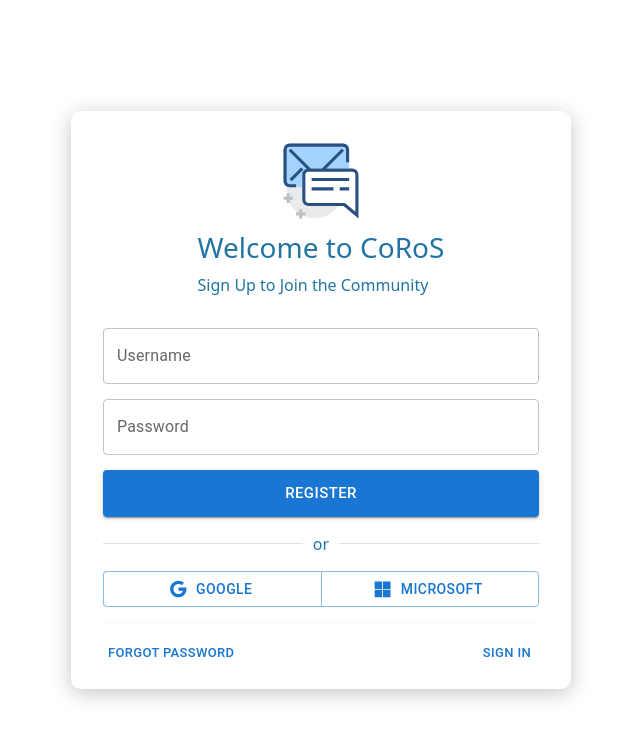
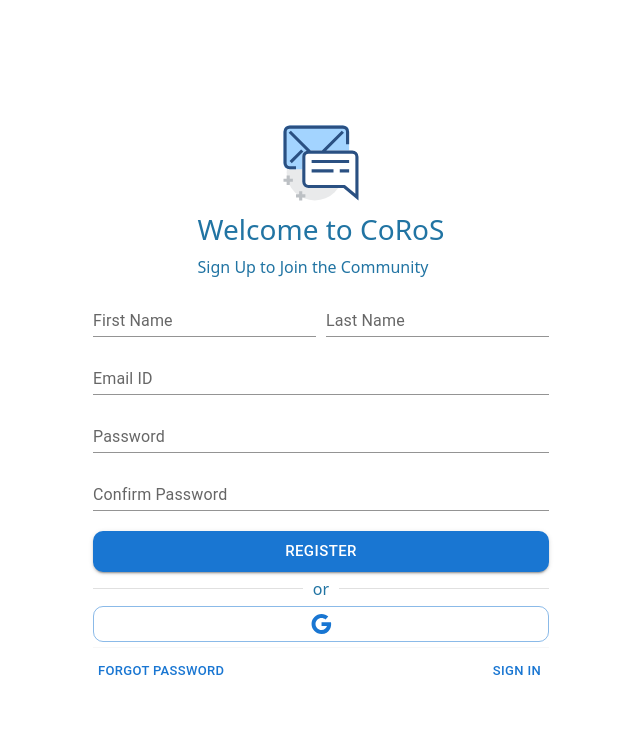
Before and after one commit to muthuabi/coros-vite, a React (Vite) app in the folder room-client/: page /login in a window 1280 px wide. Both pictures are taken after a click on the button "SIGN UP". Shown: the top 740 px of the page, without its empty margins (319-959 px from the left). Built offline with nearby package versions, Linux system fonts and the light colour scheme.

Commit message:
changed the login form and added registration validation with yup

```diff
--- a/room-client/package.json
+++ b/room-client/package.json
@@ -17,11 +17,13 @@
     "@mui/material": "^6.4.7",
     "@mui/styled-engine-sc": "^6.4.6",
     "bootstrap": "^5.3.3",
+    "formik": "^2.4.6",
     "react": "^19.0.0",
     "react-dom": "^19.0.0",
     "react-icons": "^5.5.0",
     "react-router-dom": "^7.3.0",
-    "react-toastify": "^11.0.5"
+    "react-toastify": "^11.0.5",
+    "yup": "^1.6.1"
   },
   "devDependencies": {
     "@eslint/js": "^9.21.0",
--- a/room-client/src/components/Login.jsx
+++ b/room-client/src/components/Login.jsx
@@ -1,59 +1,63 @@
 import React, { useState } from "react";
+import { useFormik } from "formik";
+import * as Yup from "yup";
 import Button from "@mui/material/Button";
 import ButtonGroup from "@mui/material/ButtonGroup";
 import TextField from "@mui/material/TextField";
 import Divider from "@mui/material/Divider";
-import GoogleIcon  from "@mui/icons-material/Google";
+import GoogleIcon from "@mui/icons-material/Google";
 import Box from "@mui/material/Box";
 import MicrosoftIcon from "@mui/icons-material/Microsoft";
 import { toast } from "react-toastify";
 import "react-toastify/dist/ReactToastify.css";
-import "../styles/login.css";
-import logo_svg from '../assets/svg/chat-class.svg';
-import {useNavigate} from 'react-router-dom';
+import logo_svg from "../assets/svg/chat-class.svg";
+import { useNavigate } from "react-router-dom";
 import { useTogglePage } from "../pages/LoginRegister";
+import { Fade, Typography } from "@mui/material";
 
 const dummyUsers = [
   { username: "admin", password: "admin123" },
   { username: "username", password: "password" },
 ];
+
+const validationSchema = Yup.object({
+  username: Yup.string().required("Username is required").email("Email should contain @ and the domain name."),
+  password: Yup.string().required("Password is required"),
+});
+
 const Login = () => {
-  const navigate=useNavigate();
-  const [form, setForm] = useState({ username: "", password: "" });
-  const handleChange = (e) => {
-    setForm({ ...form, [e.target.name]: e.target.value });
-  };
-  const {setIsLoginPage}=useTogglePage();
-  const [loadStatus,setLoadStatus]=useState(false);
-  const validateUser=(username,password)=>{
-    return new Promise((resolve,reject)=>{
-      setTimeout(()=>{
+  const navigate = useNavigate();
+  const { setIsLoginPage } = useTogglePage();
+  const [loadStatus, setLoadStatus] = useState(false);
+
+  const validateUser = (username, password) => {
+    return new Promise((resolve, reject) => {
+      setTimeout(() => {
         const user = dummyUsers.find(
           (u) => u.username === username && u.password === password
         );
-        if (user) {
-          resolve(user);
-        } else {
-          reject("Invalid username or password!");
-        }
-      },2000);
-  });
-  }
-  const handleLogin = () => {
-    setLoadStatus(true);
-    const validateUserPromise=validateUser(form.username,form.password);
-    toast.promise(validateUserPromise,{pending:"Logging in...",success:"Login Successful!",error:"Invalid username or password!"});
-    validateUserPromise
-    .then((user)=>{
-      navigate('/');
-    })
-    .catch((err)=>{
-      console.log(err);
-    })
-    .finally(()=>{
-      setLoadStatus(false);
+        user ? resolve(user) : reject("Invalid username or password!");
+      }, 2000);
     });
   };
+
+  const formik = useFormik({
+    initialValues: { username: "", password: "" },
+    validationSchema,
+    onSubmit: (values) => {
+      setLoadStatus(true);
+      const validateUserPromise = validateUser(values.username, values.password);
+      toast.promise(validateUserPromise, {
+        pending: "Logging in...",
+        success: "Login Successful!",
+        error: "Invalid username or password!",
+      });
+      validateUserPromise
+        .then(() => navigate("/"))
+        .catch((err) => console.log(err))
+        .finally(() => setLoadStatus(false));
+    },
+  });
 
   return (
 
@@ -63,17 +67,21 @@
             <img src={logo_svg} alt="logo-svg" className="login-logo-svg" />
             <div>
               <h3>Welcome to CoRoS</h3>
-                  <p>Sign in to Join the Community</p>
+              <p style={{marginBottom:"0.3em"}}>Sign in to Join the Community</p>
             </div>
           </div>
+          <form onSubmit={formik.handleSubmit} style={{ display:"flex",flexDirection:"column",gap:"10px" }}>
             <div className="form-group">
               <TextField
-              label="Username"
+                label="Username (Email ID)"
                 name="username"
-              variant="outlined"
+                variant="standard"
                 fullWidth
-              value={form.username}
-              onChange={handleChange}
+                value={formik.values.username}
+                onChange={formik.handleChange}
+                onBlur={formik.handleBlur}
+                error={formik.touched.username && Boolean(formik.errors.username)}
+                helperText={formik.touched.username && formik.errors.username}
               />
             </div>
             <div className="form-group">
@@ -81,40 +89,44 @@
                 label="Password"
                 name="password"
                 type="password"
-              variant="outlined"
+                variant="standard"
                 fullWidth
-              value={form.password}
-              onChange={handleChange}
+                value={formik.values.password}
+                onChange={formik.handleChange}
+                onBlur={formik.handleBlur}
+                error={formik.touched.password && Boolean(formik.errors.password)}
+                helperText={formik.touched.password && formik.errors.password}
               />
             </div>
-
-          <Button variant="contained" loading={loadStatus} sx={{padding:"0.7em"}}  size="large" fullWidth onClick={handleLogin}>
-            Login
+            <Button
+              variant="contained"
+              type="submit"
+              sx={{ padding: "0.5em",mt:"10px",borderRadius:"10px" }}
+              size="large"
+              fullWidth
+              disabled={loadStatus}
+              // loading={loadStatus}
+            >
+              {loadStatus ? "Logging in..." : "Login"}
             </Button>
-            {/* <div className='or-box'>
-                <div className="or-word"><b>or</b></div>
-                <div className='hr'></div>
-            </div> */}
+          </form>
           <Divider>or</Divider>
-              <ButtonGroup className="" variant="outlined" sx={{borderRadius:"10px"}} aria-label="Other way of SignIn" fullWidth>
-                <Button  startIcon={<GoogleIcon/>}>Google</Button>
-                <Button  startIcon={<MicrosoftIcon/>}>Microsoft</Button>
-              </ButtonGroup>
-            <Divider/>
-            <div className='new-sign-in'>
-                <div>
+            <Button variant="outlined" sx={{borderRadius:"10px"}} fullWidth >
+            <GoogleIcon/>
+            {/* <Typography variant="button" color="initial">Google</Typography> */}
+            </Button>
+          <Divider />
+          <div className="new-sign-in">
             <Button variant="text" size="small">
               Forgot Password
             </Button>
-                </div>
-                <div>
-                    <Button variant="text" size="small" onClick={()=>setIsLoginPage((prev)=>!prev)} >
+            <Button variant="text" size="small" onClick={() => setIsLoginPage((prev) => !prev)}>
               Sign Up
             </Button>
           </div>
         </div>
-          </div>
       </Box>
+
   );
 };
 
--- a/room-client/src/components/Register.jsx
+++ b/room-client/src/components/Register.jsx
@@ -1,62 +1,58 @@
 import React, { useState } from "react";
+import { useFormik } from "formik";
+import * as Yup from "yup";
 import Button from "@mui/material/Button";
-import ButtonGroup from "@mui/material/ButtonGroup";
 import TextField from "@mui/material/TextField";
 import Divider from "@mui/material/Divider";
 import GoogleIcon from "@mui/icons-material/Google";
 import Box from "@mui/material/Box";
-import MicrosoftIcon from "@mui/icons-material/Microsoft";
 import { toast } from "react-toastify";
 import "react-toastify/dist/ReactToastify.css";
-import "../styles/login.css";
 import logo_svg from "../assets/svg/chat-class.svg";
 import { useNavigate } from "react-router-dom";
 import { useTogglePage } from "../pages/LoginRegister";
-const dummyUsers = [
-  { username: "admin", password: "admin123" },
-  { username: "username", password: "password" },
-];
+
+const validationSchema = Yup.object({
+  firstname: Yup.string().required("First Name is required"),
+  lastname: Yup.string().required("Last Name is required"),
+  email: Yup.string().email("Invalid email address").required("Email is required"),
+  password: Yup.string().required("Password is required").min(8, "Password must be at least 8 characters"),
+  confirmPassword: Yup.string()
+    .oneOf([Yup.ref('password'), null], 'Passwords must match')
+    .required("Confirm Password is required"),
+});
+
 const Register = () => {
   const navigate = useNavigate();
-  const [form, setForm] = useState({ username: "", password: "" });
   const { setIsLoginPage } = useTogglePage();
-  const handleChange = (e) => {
-    setForm({ ...form, [e.target.name]: e.target.value });
-  };
   const [loadStatus, setLoadStatus] = useState(false);
-  const validateUser = (username, password) => {
+
+  const registerUser = (userData) => {
     return new Promise((resolve, reject) => {
       setTimeout(() => {
-        const user = dummyUsers.find(
-          (u) => u.username === username && u.password === password
-        );
-        if (user) {
-          resolve(user);
-        } else {
-          reject("Invalid username or password!");
-        }
+        // Simulate a successful registration
+        resolve(userData);
       }, 2000);
     });
   };
-  const handleRegister = () => {
+
+  const formik = useFormik({
+    initialValues: { firstname: "", lastname: "", email: "", password: "", confirmPassword: "" },
+    validationSchema,
+    onSubmit: (values) => {
       setLoadStatus(true);
-    const validateUserPromise = validateUser(form.username, form.password);
-    toast.promise(validateUserPromise, {
-      pending: "Registering you in...",
-      success: "Register Successful!",
-      error: "Invalid username or password!",
+      const registerUserPromise = registerUser(values);
+      toast.promise(registerUserPromise, {
+        pending: "Registration in Progress...",
+        success: "Registration Successful!",
+        error: "Registration Failed",
       });
-    validateUserPromise
-      .then((user) => {
-        navigate("/");
-      })
-      .catch((err) => {
-        console.log(err);
-      })
-      .finally(() => {
-        setLoadStatus(false);
+      registerUserPromise
+        .then(() => setIsLoginPage(true))
+        .catch((err) => console.log(err))
+        .finally(() => setLoadStatus(false));
+    },
   });
-  };
 
   return (
     <Box className="login-inner-box">
@@ -65,17 +61,45 @@
           <img src={logo_svg} alt="logo-svg" className="login-logo-svg" />
           <div>
             <h3>Welcome to CoRoS</h3>
-            <p>Sign Up to Join the Community</p>
+            <p style={{ marginBottom: "0.3em" }}>Sign Up to Join the Community</p>
           </div>
+        </div>
+        <form onSubmit={formik.handleSubmit} style={{ display: "flex", flexDirection: "column", gap: "10px" }}>
+          <div className="form-group" style={{ display: "flex", gap: "10px" }}>
+            <TextField
+              label="First Name"
+              name="firstname"
+              variant="standard"
+              fullWidth
+              value={formik.values.firstname}
+              onChange={formik.handleChange}
+              onBlur={formik.handleBlur}
+              error={formik.touched.firstname && Boolean(formik.errors.firstname)}
+              helperText={formik.touched.firstname && formik.errors.firstname}
+            />
+            <TextField
+              label="Last Name"
+              name="lastname"
+              variant="standard"
+              fullWidth
+              value={formik.values.lastname}
+              onChange={formik.handleChange}
+              onBlur={formik.handleBlur}
+              error={formik.touched.lastname && Boolean(formik.errors.lastname)}
+              helperText={formik.touched.lastname && formik.errors.lastname}
+            />
           </div>
           <div className="form-group">
             <TextField
-            label="Username"
-            name="username"
-            variant="outlined"
+              label="Email ID"
+              name="email"
+              variant="standard"
               fullWidth
-            value={form.username}
-            onChange={handleChange}
+              value={formik.values.email}
+              onChange={formik.handleChange}
+              onBlur={formik.handleBlur}
+              error={formik.touched.email && Boolean(formik.errors.email)}
+              helperText={formik.touched.email && formik.errors.email}
             />
           </div>
           <div className="form-group">
@@ -83,51 +107,52 @@
               label="Password"
               name="password"
               type="password"
-            variant="outlined"
+              variant="standard"
               fullWidth
-            value={form.password}
-            onChange={handleChange}
+              value={formik.values.password}
+              onChange={formik.handleChange}
+              onBlur={formik.handleBlur}
+              error={formik.touched.password && Boolean(formik.errors.password)}
+              helperText={formik.touched.password && formik.errors.password}
             />
           </div>
-
+          <div className="form-group">
+            <TextField
+              label="Confirm Password"
+              name="confirmPassword"
+              type="password"
+              variant="standard"
+              fullWidth
+              value={formik.values.confirmPassword}
+              onChange={formik.handleChange}
+              onBlur={formik.handleBlur}
+              error={formik.touched.confirmPassword && Boolean(formik.errors.confirmPassword)}
+              helperText={formik.touched.confirmPassword && formik.errors.confirmPassword}
+            />
+          </div>
           <Button
             variant="contained"
-          loading={loadStatus}
-          sx={{ padding: "0.7em" }}
+            type="submit"
+            sx={{ padding: "0.5em", mt: "10px", borderRadius: "10px" }}
             size="large"
             fullWidth
-          onClick={handleRegister}
+            disabled={loadStatus}
           >
-          Register
+            {loadStatus ? "Registering..." : "Register"}
           </Button>
-
+        </form>
         <Divider>or</Divider>
-        <ButtonGroup
-          className=""
-          variant="outlined"
-          sx={{ borderRadius: "10px" }}
-          aria-label="Other way of SignIn"
-          fullWidth
-        >
-          <Button startIcon={<GoogleIcon />}>Google</Button>
-          <Button startIcon={<MicrosoftIcon />}>Microsoft</Button>
-        </ButtonGroup>
+        <Button variant="outlined" sx={{ borderRadius: "10px" }} fullWidth>
+          <GoogleIcon />
+        </Button>
         <Divider />
         <div className="new-sign-in">
-          <div>
           <Button variant="text" size="small">
             Forgot Password
           </Button>
-          </div>
-          <div>
-            <Button
-              variant="text"
-              size="small"
-              onClick={() => setIsLoginPage((prev) => !prev)}
-            >
-              Sign in
+          <Button variant="text" size="small" onClick={() => setIsLoginPage((prev) => !prev)}>
+            Sign In
           </Button>
-          </div>
         </div>
       </div>
     </Box>
--- a/room-client/src/styles/login.css
+++ b/room-client/src/styles/login.css
@@ -10,7 +10,7 @@
   .login-box {
     /* background:#f7fdffdb; */
     display: flex;
-    box-shadow: 0 4px 20px rgba(30, 30, 31, 0.26);
+    /* box-shadow: 0 4px 20px rgba(30, 30, 31, 0.26); */
     color: rgb(33, 116, 163);
     animation: fadeIn 0.5s ease-in-out;
     height: 80%;
@@ -44,8 +44,8 @@
     display: flex;
     flex-direction: column;
     box-sizing:border-box;
-    padding: 20px;
-    gap:15px;
+    padding: 10px;
+    gap:5px;
   }
   .login-logo-svg
   {
@@ -57,6 +57,7 @@
     display: flex;
     align-items: center;
     flex-direction: column;
+    margin:0;
   }
   /* button {
     transition: 0.3s;
@@ -94,6 +95,7 @@
   {
     display: flex;
     justify-content: space-between;
+    margin-top: 0.2em;
   }
   /* Animations */
   @media (max-width:768px)
```
Also changed, not shown: 1 other file (tests, documents, lock files or other folders). Lines whose indentation alone changed are shown as unchanged.
